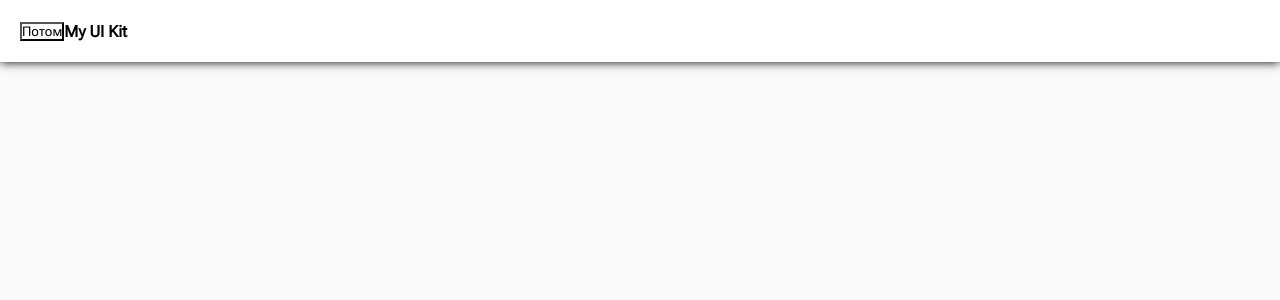
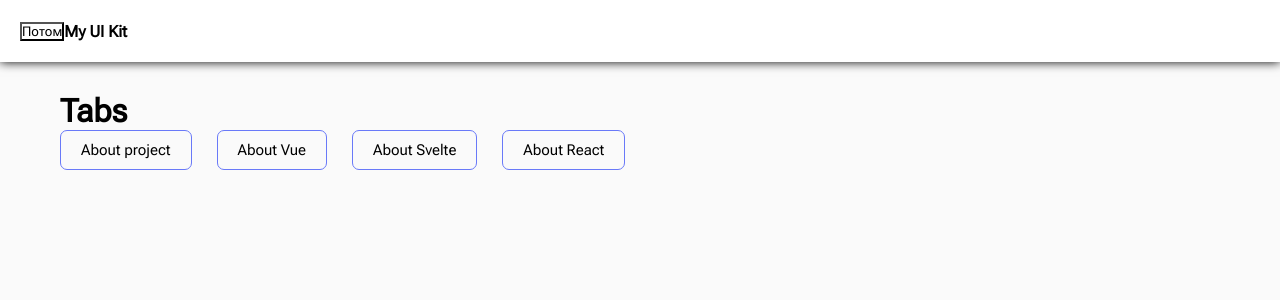
Before and after one commit to alex-sizow/AlexUI-Vue, a Vue app: page /Tabs in a window 1280 px wide. Shown: the top 300 px of the page. Built offline with nearby package versions, Linux system fonts and the light colour scheme.

Commit message:
Init Tabs component

```diff
--- /dev/null
+++ b/src/components/Tabs.vue
@@ -0,0 +1,60 @@
+<script setup>
+const props = defineProps({
+	names: {
+		type: Array,
+		required: true,
+	},
+	selectedTab: {
+		type: String,
+		required: false,
+	},
+});
+</script>
+
+<template>
+	<div class="tab-nav">
+		<span
+			v-for="(tab, index) in names"
+			:key="index"
+			class="tab-nav__item"
+			>{{ tab.label }}</span
+		>
+	</div>
+</template>
+
+<style lang="scss" scoped>
+.tab {
+	&-nav {
+		display: flex;
+		align-items: center;
+		flex-wrap: wrap;
+		gap: 15px;
+		&__item {
+			height: 40px;
+			display: flex;
+			align-items: center;
+			justify-content: center;
+			margin-right: 10px;
+			border-radius: 7px;
+			cursor: pointer;
+			border: 1px solid var(--primary);
+			padding: 0 20px;
+			font-size: 15px;
+			&:hover {
+				background: var(--primary-hover);
+				color: #fff;
+				transition: 0.2s;
+			}
+			&.selected {
+				background: var(--primary);
+				color: #fff;
+			}
+		}
+	}
+	&-content {
+		padding: 20px;
+		border-radius: 7px;
+		background: #fff;
+	}
+}
+</style>
--- a/src/components/layout/Sidebar.vue
+++ b/src/components/layout/Sidebar.vue
@@ -31,7 +31,11 @@ const links = ref([
 	},
 	{
 		name: 'Input',
-		href: '/Input',
+		href: '/input',
+	},
+	{
+		name: 'Tabs',
+		href: '/tabs',
 	},
 ]);
 </script>
@@ -58,7 +62,7 @@ const links = ref([
 	height: 100%;
 	background: oklch(100% 0 274.3);
 	position: fixed;
-	width: 250px;
+	width: 170px;
 	padding: 20px;
 	transition: 0.3s;
 	box-shadow: 0px 0px 10px oklch(0% 0 274.3);
@@ -72,7 +76,9 @@ const links = ref([
 		padding: 10рх;
 		border: 2рх soUd #fff;
 		transition: 0.2s;
+		font-size: 17px;
 		font-weight: bold;
+		margin-bottom: 14px;
 
 		&:hover {
 			border-color: var(--primary);
--- a/src/router/index.js
+++ b/src/router/index.js
@@ -4,6 +4,7 @@ import Index from '@/views/Index.vue';
 import Input from '@/views/Input.vue';
 import Progress from '@/views/Progress.vue';
 import Radiobutton from '@/views/Radiobutton.vue';
+import Tabs from '@/views/Tabs.vue';
 import Typography from '@/views/Typography.vue';
 
 import { createRouter, createWebHistory } from 'vue-router';
@@ -46,6 +47,11 @@ const router = createRouter({
 			name: 'Input',
 			component: Input,
 		},
+		{
+			path: '/Tabs',
+			name: 'Tabs',
+			component: Tabs,
+		},
 	],
 });
 
--- /dev/null
+++ b/src/views/Tabs.vue
@@ -0,0 +1,17 @@
+<script setup>
+import Tabs from '@/components/Tabs.vue';
+
+const tabs = [
+	{ name: 'About', label: 'About project' },
+	{ name: 'Vue', label: 'About Vue' },
+	{ name: 'Svelte', label: 'About Svelte' },
+	{ name: 'React', label: 'About React' },
+];
+</script>
+
+<template>
+	<h1 class="header-1">Tabs</h1>
+	<Tabs :names="tabs" />
+</template>
+
+<style lang="scss" scoped></style>
```
